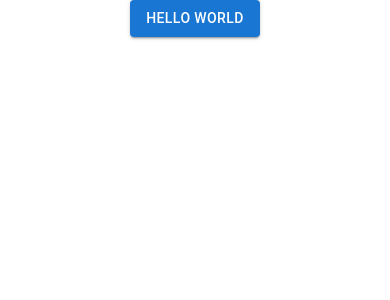
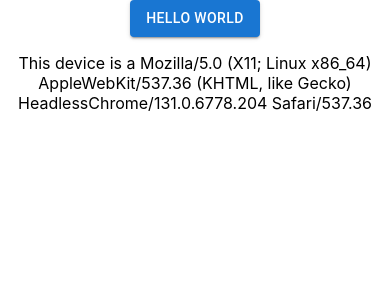
Before and after one commit to ajs541/seniorcapstone, a React (Create React App) app in the folder my-app/: page / in a window 390 px wide. Shown: the top 300 px of the page. Built offline with nearby package versions, Linux system fonts and the light colour scheme.

Commit message:
Figured out remote hosting to test with mobile and userAgent ID-ing

```diff
--- a/my-app/src/App.js
+++ b/my-app/src/App.js
@@ -5,6 +5,7 @@ function App() {
   return (
     <div className="App">
       <Button example="Hello World"/>
+      <p>This device is a {navigator.userAgent}</p>
     </div>
   );
 }
```
